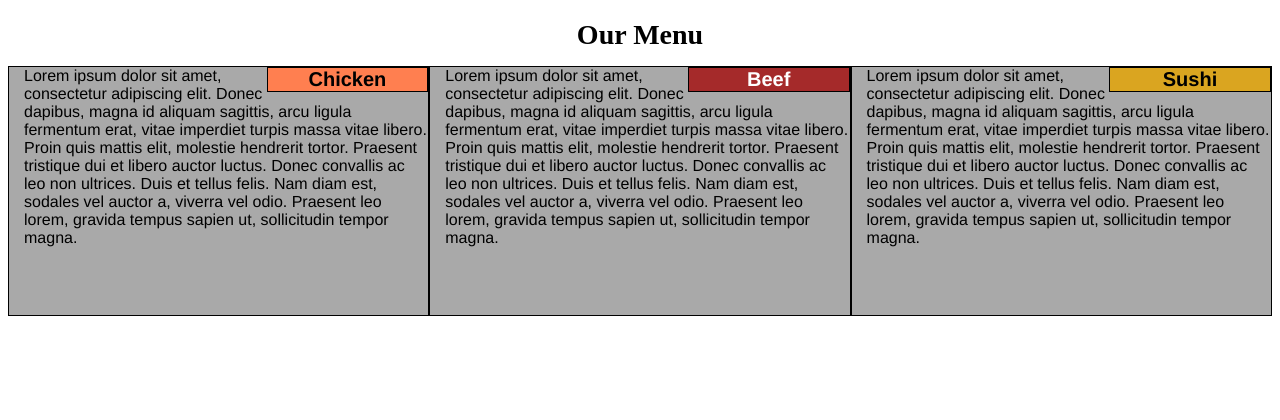
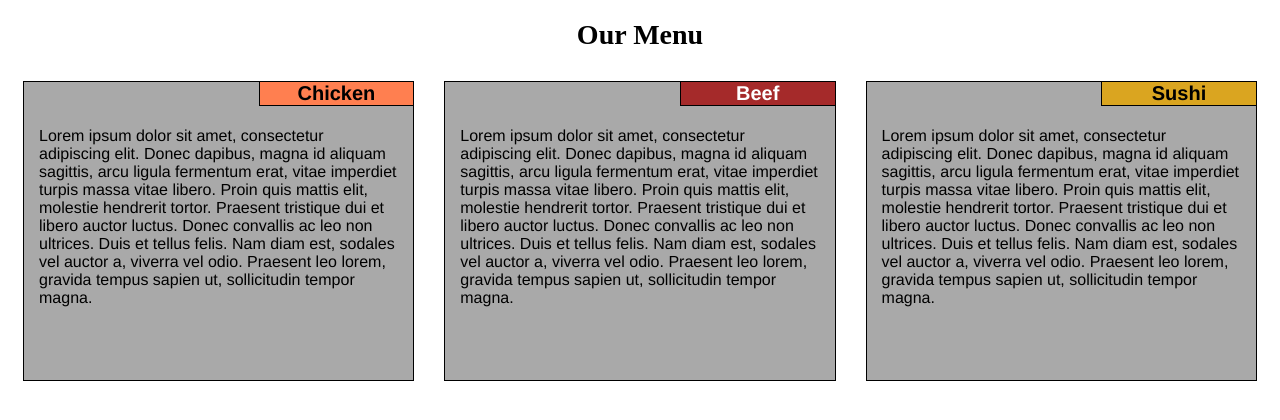
Before and after one commit to mawinw/module2-solution, a plain HTML site: page index.html in a window 1280 px wide. Drawn offline with Linux system fonts and the light colour scheme.

Commit message:
add paddings

```diff
--- a/css/style.css
+++ b/css/style.css
@@ -14,6 +14,9 @@
   }
 
   .title {
+      position: absolute;
+      top: -1px;
+      right: -1px;
       float: right;
       border: 1px solid black;
       margin-top: 0px;
@@ -45,14 +48,13 @@
   .col {
     border: 1px solid black;
     background-color: darkgray;
-    height: 250px;
-    margin-right: 15;
-    margin-left: 15;
-    padding-left: 15px;
-    padding-right: 0px;
+    height: 300px;
+    margin: 15px 15px;
+    padding: 45px 15px 15px 15px;
     font-family: Helvetica;
     color: black;
     text-overflow: clip;
+    position: relative;
   }
   /********** Medium devices and Large devices **********/
   @media (min-width: 992px){
--- a/index.html
+++ b/index.html
@@ -11,24 +11,28 @@
 <h1>Our Menu</h1>
 
 <div class="row">
-  <div class="col col-md-4 col-sm-6 col-xs-12">
-      <div class="title" id="chicken">Chicken</div>
+  <div class="col-md-4 col-sm-6 col-xs-12">
+      <div class="col">
+      <h2 class="title" id="chicken">Chicken</h2>
       <p>Lorem ipsum dolor sit amet, consectetur adipiscing elit. Donec dapibus, magna id aliquam sagittis, arcu ligula fermentum erat, vitae imperdiet turpis massa vitae libero. Proin quis mattis elit, molestie hendrerit tortor. Praesent tristique dui et libero auctor luctus. Donec convallis ac leo non ultrices. Duis et tellus felis. Nam diam est, sodales vel auctor a, viverra vel odio. Praesent leo lorem, gravida tempus sapien ut, sollicitudin tempor magna.
-
+</div>
       </p>
 
     </div>
-  <div class="col col-md-4 col-sm-6 col-xs-12">
-    <div class="title" id="beef">Beef</div>
+  <div class="col-md-4 col-sm-6 col-xs-12">
+    <div class="col">
+    <h2 class="title" id="beef">Beef</h2>
+    <p>Lorem ipsum dolor sit amet, consectetur adipiscing elit. Donec dapibus, magna id aliquam sagittis, arcu ligula fermentum erat, vitae imperdiet turpis massa vitae libero. Proin quis mattis elit, molestie hendrerit tortor. Praesent tristique dui et libero auctor luctus. Donec convallis ac leo non ultrices. Duis et tellus felis. Nam diam est, sodales vel auctor a, viverra vel odio. Praesent leo lorem, gravida tempus sapien ut, sollicitudin tempor magna.
+    </div>
+    </p>
+    </div>
+  <div class="col-md-4 col-sm-12 col-xs-12">
+    <div class="col">
+    <h2 class="title" id="sushi">Sushi</h2>
     <p>Lorem ipsum dolor sit amet, consectetur adipiscing elit. Donec dapibus, magna id aliquam sagittis, arcu ligula fermentum erat, vitae imperdiet turpis massa vitae libero. Proin quis mattis elit, molestie hendrerit tortor. Praesent tristique dui et libero auctor luctus. Donec convallis ac leo non ultrices. Duis et tellus felis. Nam diam est, sodales vel auctor a, viverra vel odio. Praesent leo lorem, gravida tempus sapien ut, sollicitudin tempor magna.
 
     </p>
-    </div>
-  <div class="col col-md-4 col-sm-12 col-xs-12">
-    <div class="title" id="sushi">Sushi</div>
-    <p>Lorem ipsum dolor sit amet, consectetur adipiscing elit. Donec dapibus, magna id aliquam sagittis, arcu ligula fermentum erat, vitae imperdiet turpis massa vitae libero. Proin quis mattis elit, molestie hendrerit tortor. Praesent tristique dui et libero auctor luctus. Donec convallis ac leo non ultrices. Duis et tellus felis. Nam diam est, sodales vel auctor a, viverra vel odio. Praesent leo lorem, gravida tempus sapien ut, sollicitudin tempor magna.
-
-    </p>
+</div>
     </div>
 </div>
 
```
